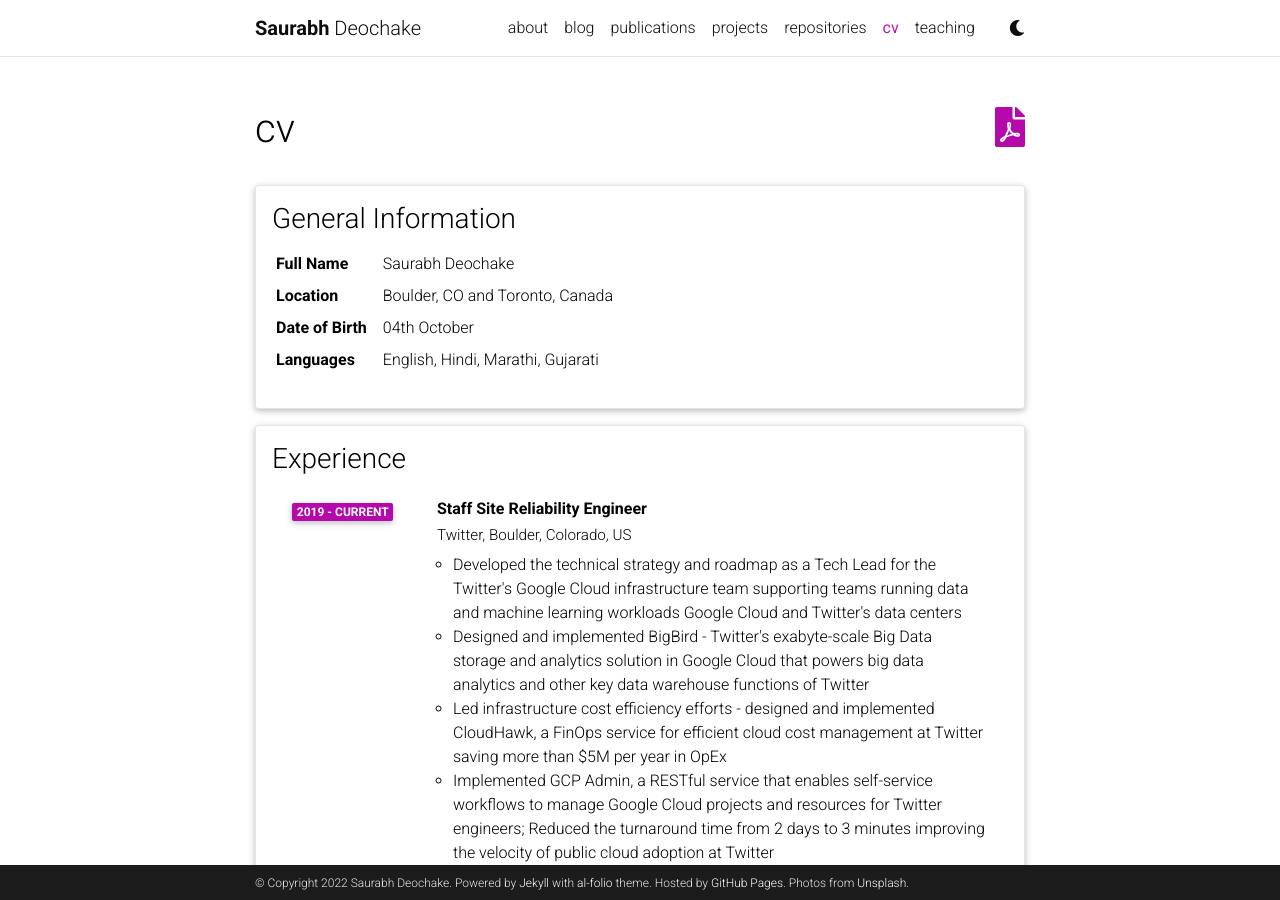
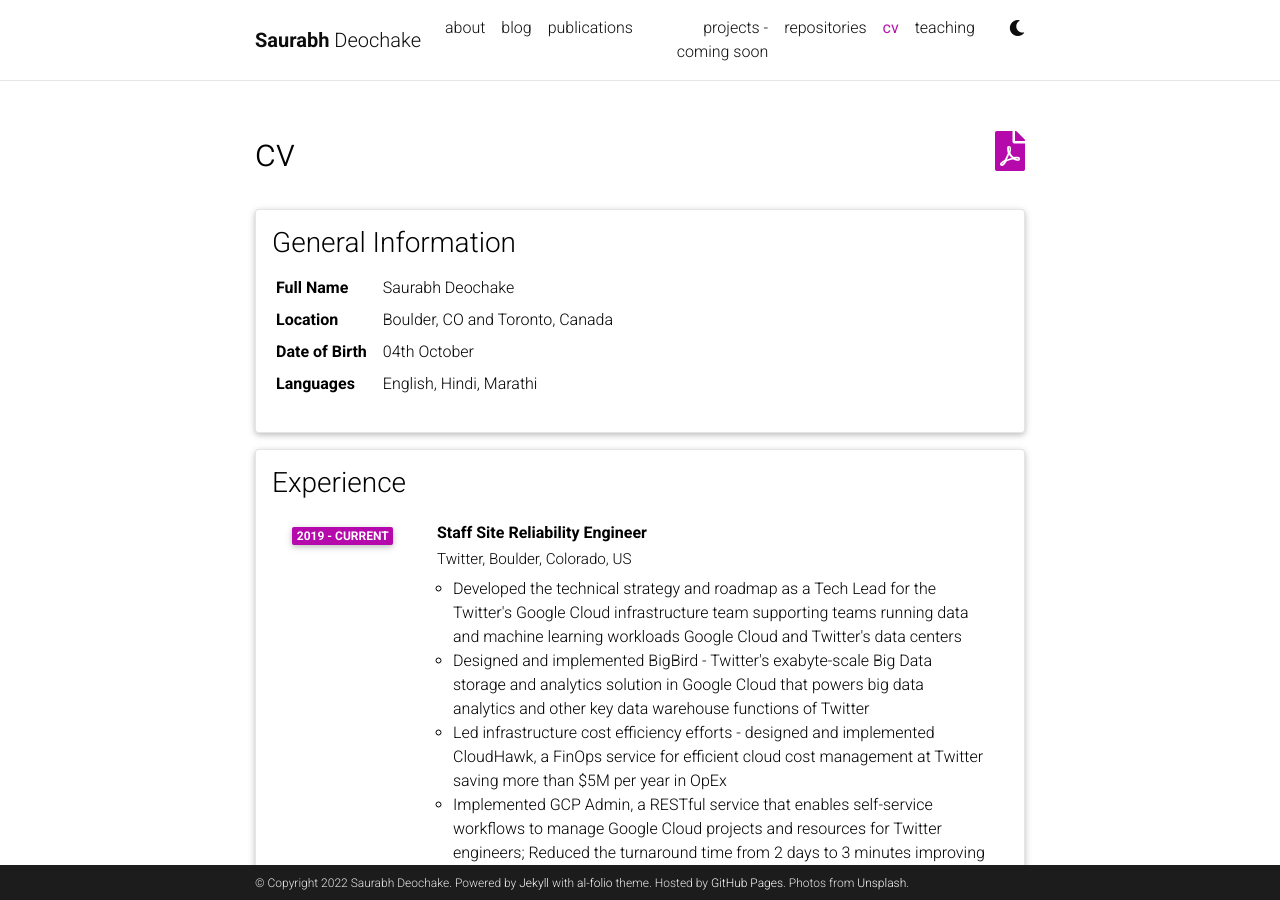
Before and after one commit to saurabh-deochake/saurabh-deochake.github.io, a Jekyll site: the page built from _pages/cv.md, in a window 1280 px wide and 900 px high. Built offline with Jekyll 4.4.1, drawn with Linux system fonts in a browser that asks for light colours; full-size pictures stand in for the smaller copies a plugin makes; comment, search, counter and statistics services are not loaded; a style sheet for code colours, icons or effects is not loaded; some of the changed text lies outside the part shown.

Commit message:
fix project page, coming soon

```diff
--- a/_data/cv.yml
+++ b/_data/cv.yml
@@ -8,7 +8,7 @@
     - name: Date of Birth
       value: 04th October
     - name: Languages
-      value: English, Hindi, Marathi, Gujarati
+      value: English, Hindi, Marathi
 
 - title: Experience
   type: time_table
@@ -104,4 +104,4 @@
 - title: Other Interests
   type: list
   contents:
-    - <u>Hobbies:</u> Hobby 1, Hobby 2, etc.
+    - <u>Hobbies:</u> Roadtripping, Hiking, Football
--- a/_pages/projects.md
+++ b/_pages/projects.md
@@ -1,6 +1,6 @@
 ---
 layout: page
-title: projects
+title: projects - coming soon
 permalink: /projects/
 description: Fun projects I work on in my free time
 nav: true
@@ -10,14 +10,17 @@
 ---
 
 <!-- pages/projects.md -->
+<!--
 <div class="projects">
 {%- if site.enable_project_categories and page.display_categories %}
   <!-- Display categorized projects -->
+  <!--
   {%- for category in page.display_categories %}
   <h2 class="category">{{ category }}</h2>
   {%- assign categorized_projects = site.projects | where: "category", category -%}
   {%- assign sorted_projects = categorized_projects | sort: "importance" %}
   <!-- Generate cards for each project -->
+  <!--
   {% if page.horizontal -%}
   <div class="container">
     <div class="row row-cols-2">
@@ -37,9 +40,9 @@
 
 {%- else -%}
 <!-- Display projects without categories -->
-  {%- assign sorted_projects = site.projects | sort: "importance" -%}
+<!--  {%- assign sorted_projects = site.projects | sort: "importance" -%}
   <!-- Generate cards for each project -->
-  {% if page.horizontal -%}
+<!--  {% if page.horizontal -%}
   <div class="container">
     <div class="row row-cols-2">
     {%- for project in sorted_projects -%}
@@ -56,3 +59,4 @@
   {%- endif -%}
 {%- endif -%}
 </div>
+--->
```
